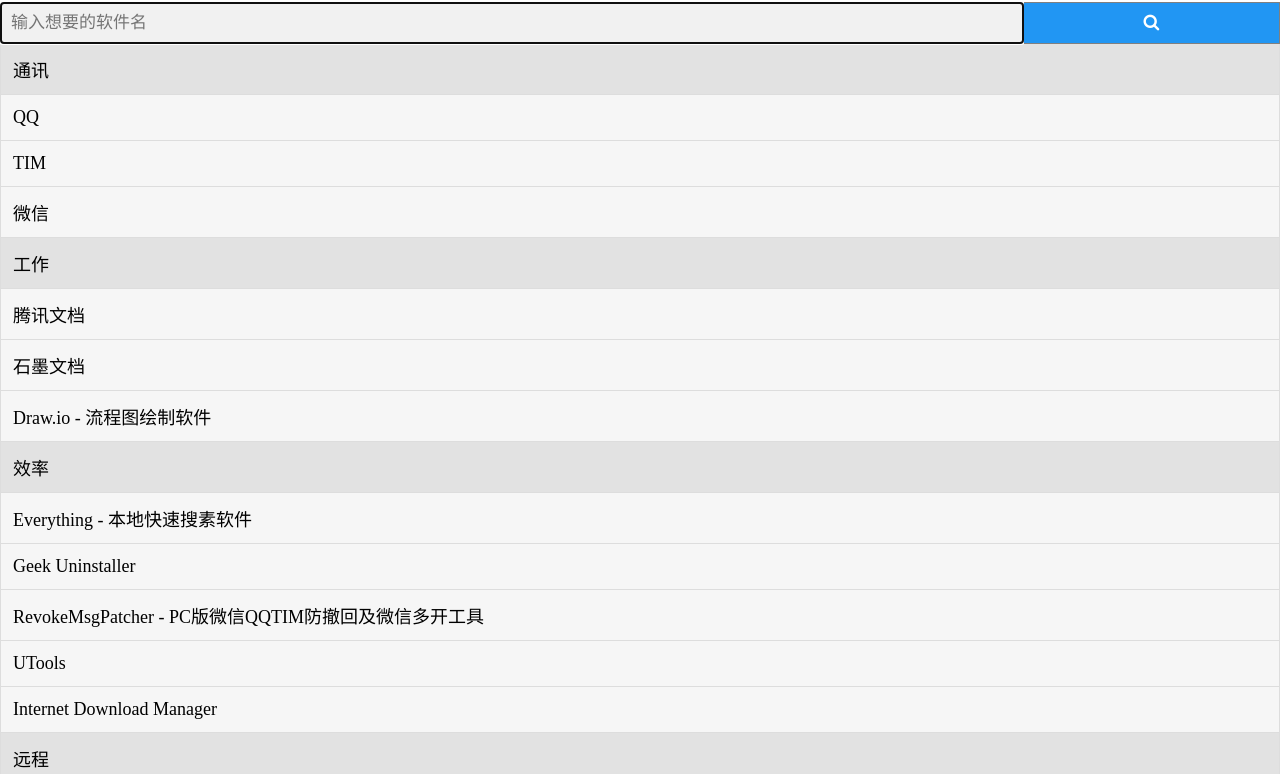
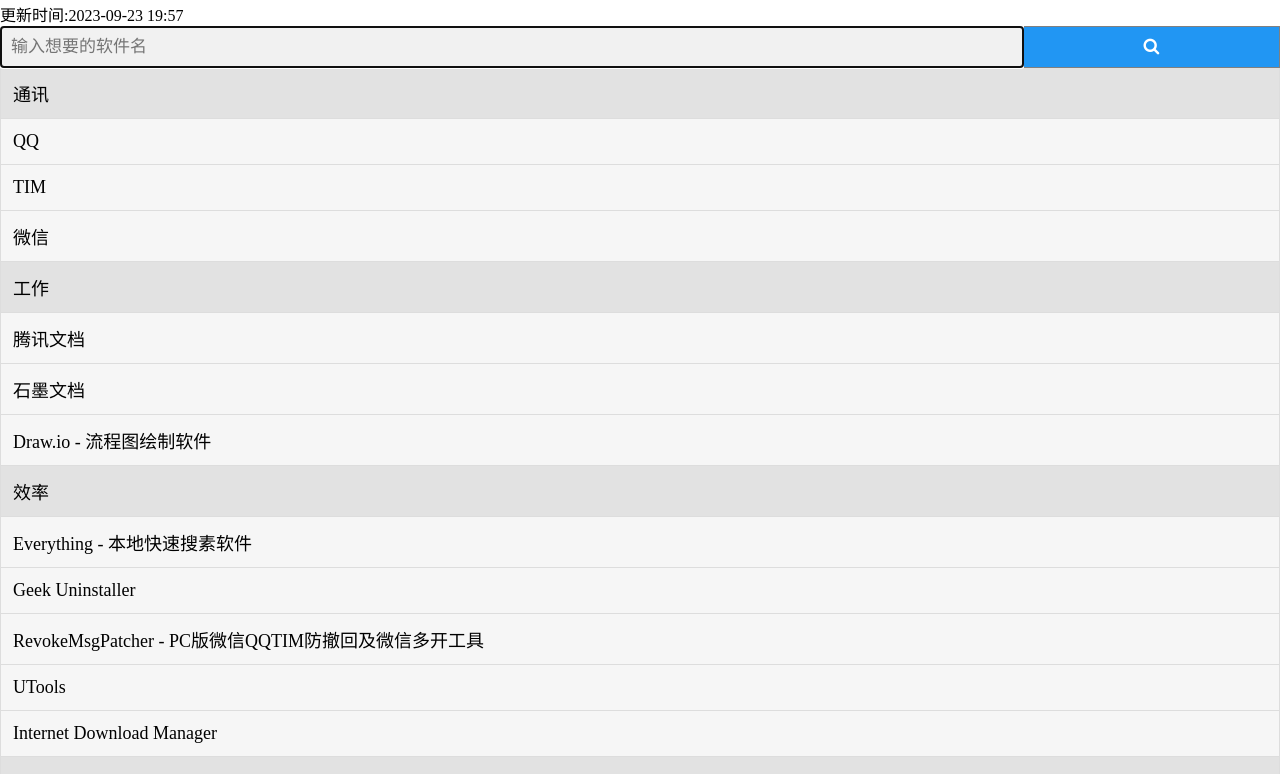
Before and after one commit to ruxia-TJY/downloadWhere, a plain HTML site: page index.html in a window 1280 px wide. Shown: the part 64-838 px from the top of the page. Drawn offline with Linux system fonts and the light colour scheme; a web font is replaced by a local one.

Commit message:
add last update time

```diff
--- a/index.html
+++ b/index.html
@@ -32,6 +32,7 @@
 </head>
 <body>
     <h1>downloadWhere - 在哪下</h1>
+    <p id="lastUpdate"></p>
     <form class="search_form" action="/">
         <input type="text" placeholder="输入想要的软件名" name="search" id="search_input" onkeyup="search_keyup()">
         <button type="button" id="button" onclick="search_btn_click()"><i class="fa fa-search"></i></button>
--- a/js/data.js
+++ b/js/data.js
@@ -6,6 +6,9 @@ function loadJSON() {
     request.onload = function (){
         if(request.status == 200){
             var json = JSON.parse(request.responseText);
+            var lastUpdate = `更新时间:${json['update']}`
+            document.getElementById('lastUpdate').innerHTML = lastUpdate;
+
             var ul_html = ""
             for (list_i in json['list']){
                 ul_html += `<li><a href="#" class="header">${list_i}</a> </li>\n`;
```
